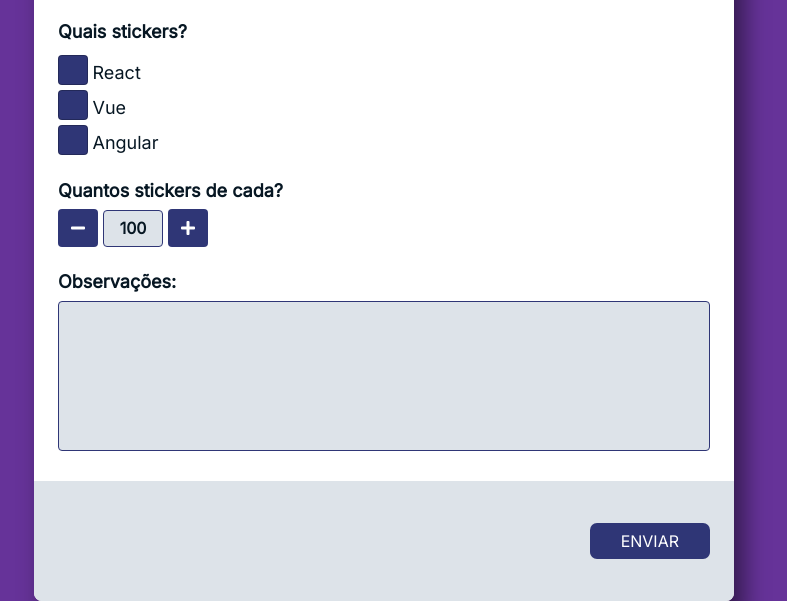
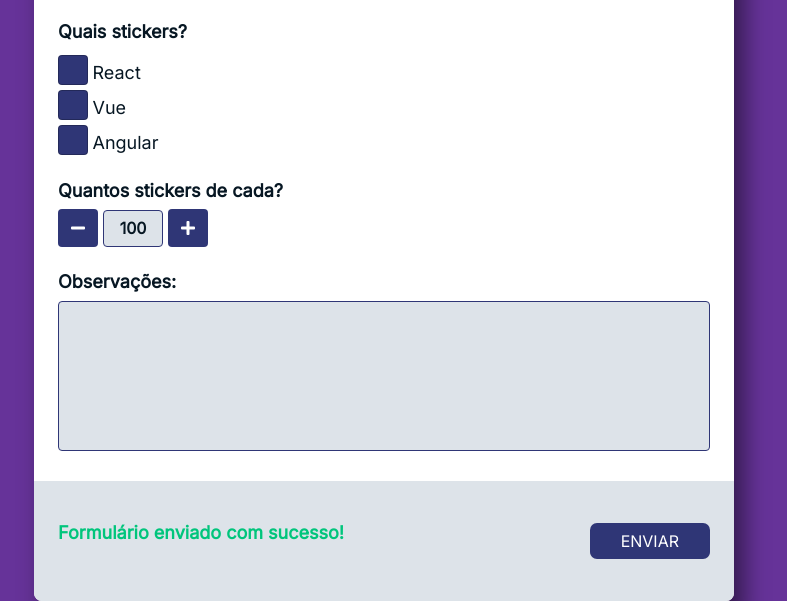
Before and after one commit to MFMendes/Formulario, a plain HTML site: page index.html in a window 1280 px wide. Shown: the part 209-810 px from the top of the page, without its empty margins (256-1043 px from the left). Drawn offline with nearby package versions, Linux system fonts and the light colour scheme.

Commit message:
Formulario

```diff
--- a/css/style.css
+++ b/css/style.css
@@ -13,6 +13,9 @@
     --title-color: #071723;
     --normal: #2F3676;
     --hover: #191847;
+    --form-notification: #00C57C;
+    --error: #F59393;
+    --disabled: #C5CFD6;
 }
 
 body {
@@ -138,6 +141,12 @@ i {
     border-bottom-right-radius: 8px;
 }
 
+.form-footer p {
+    font-size: 18px;
+    font-weight: 600;
+    color: var(--form-notification);
+}
+
 .btn-send {
     background: var(--normal);
     border-radius: 7px;
--- a/index.html
+++ b/index.html
@@ -80,7 +80,10 @@
         </div>
       </div>
 
-      <div class="form-footer d-flex justify-content-end align-items-center p-4">
+      <div class="form-footer d-flex justify-content-between align-items-center p-4">
+
+        <p>Formulário enviado com sucesso!</p>
+
         <button type="button" class="btn btn-send">ENVIAR</button>
       </div>
     </div>
```
